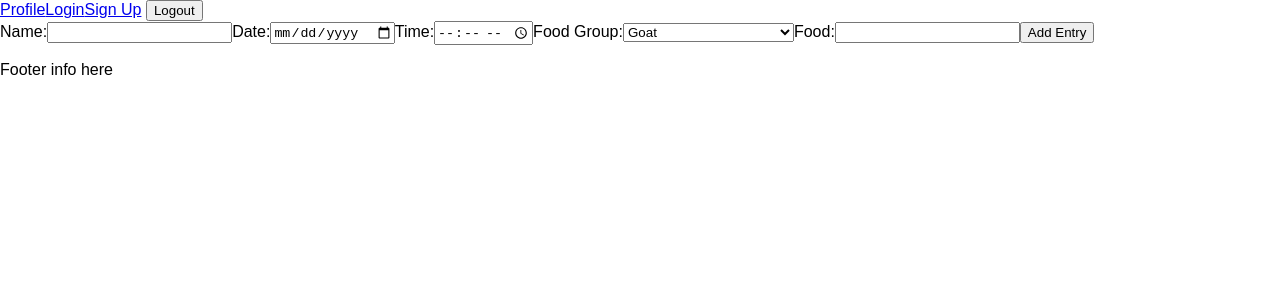
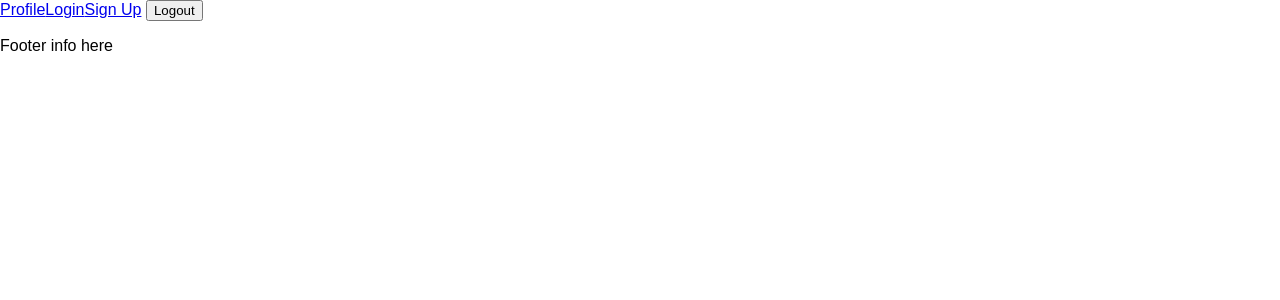
Before and after one commit to seed-tracker/seed, a React (Create React App) app in the folder frontend/: page /user/addFood in a window 1280 px wide. Shown: the top 300 px of the page. Built offline with nearby package versions, Linux system fonts and the light colour scheme.

Commit message:
vertical meal slice working 95% almost there

```diff
--- a/frontend/package.json
+++ b/frontend/package.json
@@ -2,7 +2,6 @@
   "name": "seed-frontend",
   "version": "0.1.0",
   "private": true,
-  "proxy": "http://localhost:5000/",
   "dependencies": {
     "@reduxjs/toolkit": "^1.9.3",
     "@testing-library/jest-dom": "^5.16.5",
--- a/frontend/src/app/AppRoutes.js
+++ b/frontend/src/app/AppRoutes.js
@@ -22,14 +22,14 @@ const AppRoutes = () => {
         <Routes>
           <Route path="/profile" element={<Profile />} />
           <Route path="/*" />
+          <Route path="/user/addFood" element={<Entry />}></Route>
+          <Route path="/user/editProfile" element={<EditProfile />}></Route>
         </Routes>
       ) : (
         <Routes>
           <Route path="/login" element={<Login />} />
           <Route path="/signup" element={<Signup />} />
           <Route path="/" />
-          <Route path="/user/addFood" element={<Entry />}></Route>
-          <Route path="/user/editProfile" element={<EditProfile />}></Route>
         </Routes>
       )}
     </main>
--- a/frontend/src/components/EditProfile.js
+++ b/frontend/src/components/EditProfile.js
@@ -36,7 +36,7 @@ function EditProfile() {
           onChange={(event) => setPassword(event.target.value)}
         />
       </label>
-      <button type="submit">Register</button>
+      <button type="submit">Edit</button>
     </form>
   );
 }
--- a/frontend/src/components/MealForm.js
+++ b/frontend/src/components/MealForm.js
@@ -1,15 +1,26 @@
-import React, { useState } from "react";
+import React, { useState, useEffect } from "react";
+import { useDispatch, useSelector } from "react-redux";
+import { addEntry } from "./entrySlice";
+import { me } from "../store/authSlice";
 
 function Entry() {
-  const [entryName, setEntryName] = useState('');
   const [date, setDate] = useState('');
   const [time, setTime] = useState('');
   const [foodGroup, setFoodGroup] = useState('');
   const [foodItems, setFoodItems] = useState('');
 
-  const handleNameChange = (event) => {
-    setEntryName(event.target.value);
-  }
+  const dispatch = useDispatch();
+
+  // Dispatch to get user information
+  useEffect(() => {
+    dispatch(me());
+  }, [dispatch]);
+
+  // Get username from auth state
+  const username = useSelector((state) => {
+    console.log(state.auth.me);
+    return state.auth.me.username;
+  }) || '';
 
   const handleDateChange = (event) => {
     setDate(event.target.value);
@@ -27,22 +38,37 @@ function Entry() {
     setFoodItems(event.target.value)
   }
 
-  const handleSubmit = (event) => {
+  const handleSubmit = async (event) => {
     event.preventDefault();
-    console.log({
-      entryName,
-      date,
-      time,
-      foodGroup,
-    });
-  }
+    try {
+      await dispatch(addEntry({
+        username,
+        entry: {
+          date,
+          time,
+          foodGroup,
+          foodItems,
+        },
+      }));
+
+      console.log({
+        date,
+        time,
+        foodGroup,
+        foodItems,
+      });
+      setDate('');
+      setTime('');
+      setFoodGroup('');
+      setFoodItems('');
+    } catch (error) {
+      console.error(error);
+    }
+  };
+
   return (
     <form onSubmit={handleSubmit}>
     <div>
-      <label>
-        Name:
-        <input type="text" value={entryName} onChange={handleNameChange} />
-      </label>
       <label>
         Date:
         <input type="date" value={date} onChange={handleDateChange} />
@@ -90,3 +116,16 @@ export default Entry;
 
 //need to figure out how to autopopulate the food entry
 //slider is a component
+
+// {/* for all items */}
+// {props.foodEntries.length > 0 && sort === "all"
+// ? props.foodEntries.map((item) => {
+//     return (
+//       <FoodItem
+//         key={item.id}
+//         item={item}
+//         removeTodo={props.addFoodEntry}
+
+//       />
+//     );
+//   })
--- a/frontend/src/components/entrySlice.js
+++ b/frontend/src/components/entrySlice.js
@@ -1,10 +1,10 @@
 import { createSlice, createAsyncThunk } from "@reduxjs/toolkit";
 import axios from "axios";
 
-export const addEntry = createAsyncThunk("user/addFood", async (username, entry) => {
+export const addEntry = createAsyncThunk("user/addFood", async ({ username, entry }) => {
   try {
-      const { data } = await axios.post(`http://localhost:5000/${username}`, entry)
-      return data;
+    const { data } = await axios.post(`http://localhost:5000/user/${username}/addFood`, entry);
+    return data;
   } catch (err) {
     console.error(err);
   }
```
